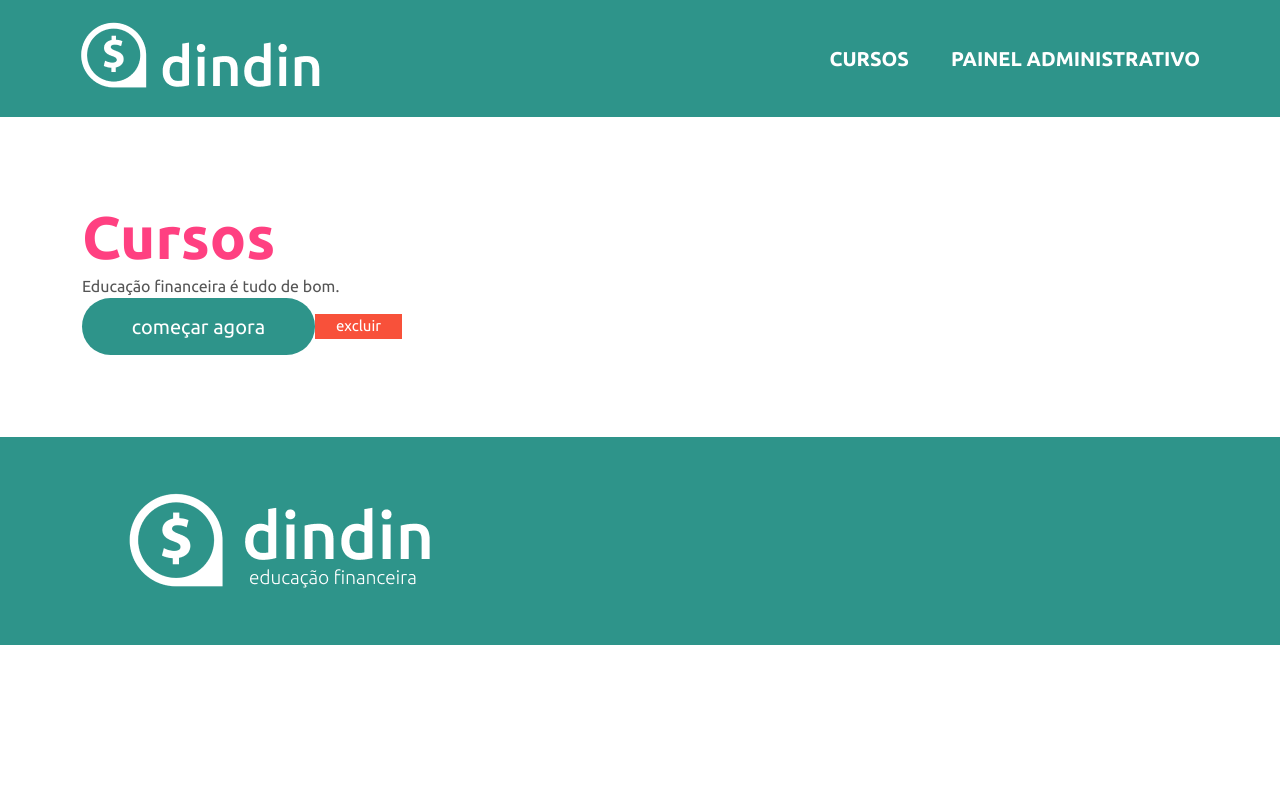
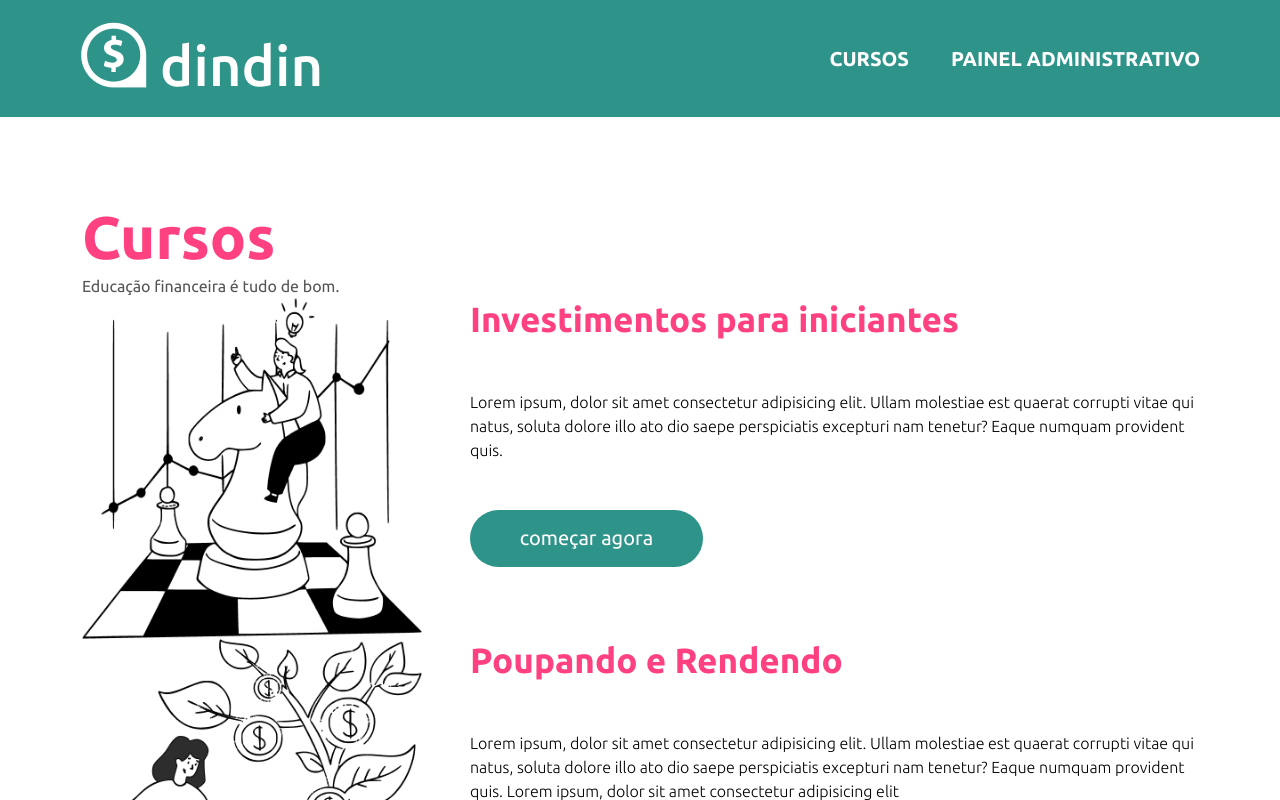
Before and after one commit to Dindin-Grupo2/dindin, a Vue app in the folder frontend/: page / in a window 1280 px wide. Shown: the top 800 px of the page. Built offline with nearby package versions, Linux system fonts and the light colour scheme.

Commit message:
page courses and course item

```diff
--- a/frontend/src/App.vue
+++ b/frontend/src/App.vue
@@ -1,7 +1,9 @@
 <template>
   <div id="app">
     <Navbar />
-    <router-view />
+    <section class="grid-container">
+      <router-view />
+    </section>
     <Footer />
   </div>
 </template>
@@ -11,6 +13,7 @@ import Footer from "@/components/Footer.vue";
 import Navbar from "@/components/Navbar.vue";
 
 export default {
+  name: "App",
   components: {
     Footer,
     Navbar,
--- /dev/null
+++ b/frontend/src/components/CourseItem.vue
@@ -0,0 +1,33 @@
+<template>
+  <article class="grid grid-cols gap-xl">
+    <div class="g-col g-col-xs-12 g-col-md-4">
+      <img alt="img" :src="`images/${item.capa}`" />
+    </div>
+    <div class="grid gap-xl g-col g-col-xs-12 g-col-md-8">
+      <h2 class="subtitle text-secondary">{{ item.titulo }}</h2>
+      <p class="w-light">
+        {{ item.descricao }}
+      </p>
+      <div>
+        <router-link
+          to="/"
+          class="button bg-primary button--lg button-radius button-p--lg"
+          >começar agora</router-link
+        >
+      </div>
+    </div>
+  </article>
+</template>
+
+<script>
+export default {
+  name: "CourseItem",
+  props: {
+    item: {
+      required: true,
+    },
+  },
+};
+</script>
+
+<style scoped lang="scss"></style>
--- a/frontend/src/styles/components/_page.scss
+++ b/frontend/src/styles/components/_page.scss
@@ -1,6 +1,8 @@
 .page {
-  padding: 32px 20px;
+  padding-bottom: 32px;
+  padding-top: 32px;
   @media screen and (min-width: 992px) {
-    padding: 82px;
+    padding-bottom: 82px;
+    padding-top: 82px;
   }
 }
--- a/frontend/src/styles/settings/_grid.scss
+++ b/frontend/src/styles/settings/_grid.scss
@@ -26,10 +26,12 @@ $sizes: 0, 576, 768, 992, 1200;
 }
 
 .grid {
-  align-content: stretch;
+  align-items: start;
   display: grid;
   gap: 0;
-  &:not(.nowrap) {
+  grid-auto-flow: row;
+  &-cols {
+    align-content: stretch;
     grid-template-columns: repeat(12, 1fr);
     grid-template-rows: auto;
     justify-content: stretch;
@@ -48,11 +50,13 @@ $sizes: 0, 576, 768, 992, 1200;
   &-container {
     margin-left: auto;
     margin-right: auto;
-    max-width: 1032px;
+    max-width: 1284px;
+    padding-left: 20px;
+    padding-right: 20px;
     width: 100%;
     @media screen and (min-width: 992px) {
-      padding-left: 20px;
-      padding-right: 20px;
+      padding-left: 82px;
+      padding-right: 82px;
     }
   }
 }
@@ -69,8 +73,7 @@ $sizes: 0, 576, 768, 992, 1200;
             }
           }
         }
-      }
-      @else if $screen == lg {
+      } @else if $screen == lg {
         @media screen and (min-width: 992px) {
           @for $i from 1 through $columns {
             &-#{$i} {
@@ -78,8 +81,7 @@ $sizes: 0, 576, 768, 992, 1200;
             }
           }
         }
-      }
-      @else if $screen == md {
+      } @else if $screen == md {
         @media screen and (min-width: 768px) {
           @for $i from 1 through $columns {
             &-#{$i} {
@@ -87,8 +89,7 @@ $sizes: 0, 576, 768, 992, 1200;
             }
           }
         }
-      }
-      @else if $screen == sm {
+      } @else if $screen == sm {
         @media screen and (min-width: 576px) {
           @for $i from 1 through $columns {
             &-#{$i} {
@@ -96,8 +97,7 @@ $sizes: 0, 576, 768, 992, 1200;
             }
           }
         }
-      }
-      @else {
+      } @else {
         @for $i from 1 through $columns {
           &-#{$i} {
             grid-column: span $i;
@@ -142,7 +142,7 @@ $sizes: 0, 576, 768, 992, 1200;
       }
     }
   }
-  &-max{
+  &-max {
     &-200 {
       max-width: 200px;
       &:last-of-type {
@@ -174,4 +174,10 @@ $sizes: 0, 576, 768, 992, 1200;
   &-lg {
     gap: 32px;
   }
+  &-xl {
+    gap: 20px;
+    @media screen and (min-width: 992px) {
+      gap: 48px;
+    }
+  }
 }
--- a/frontend/src/styles/settings/_typography.scss
+++ b/frontend/src/styles/settings/_typography.scss
@@ -44,3 +44,15 @@ h6 {
     font-size: 3.75rem;
   }
 }
+
+.subtitle {
+  font-size: 1.4rem;
+  font-weight: 700;
+  @media screen and (min-width: 992px) {
+    font-size: 2.1875rem;
+  }
+}
+
+.w-light {
+  font-weight: 300;
+}
--- a/frontend/src/views/Backoffice.vue
+++ b/frontend/src/views/Backoffice.vue
@@ -1,6 +1,9 @@
 <template>
   <section>
     <h1 class="text-secondary">Painel Administrativo</h1>
+    <button class="button bg-negative button--xs">excluir</button>
+    <button class="button bg-warning button--xs">editar</button>
+    <button class="button bg-positive button--xs">adicionar</button>
   </section>
 </template>
 
--- a/frontend/src/views/Courses.vue
+++ b/frontend/src/views/Courses.vue
@@ -2,15 +2,49 @@
   <section class="page">
     <h1 class="title text-secondary">Cursos</h1>
     <p class="text-dark">Educação financeira é tudo de bom.</p>
-    <button class="button bg-primary button--lg button-radius button-p--lg">
-      começar agora
-    </button>
-    <button class="button bg-negative button--xs">excluir</button>
+    <main>
+      <CourseItem v-for="(item, index) in res" :key="index" :item="item" />
+    </main>
   </section>
 </template>
 
 <script>
+import CourseItem from "@/components/CourseItem.vue";
+
 export default {
   name: "Courses",
+  components: {
+    CourseItem,
+  },
+  data() {
+    return {
+      res: [
+        {
+          idcurso: 1,
+          titulo: "Investimentos para iniciantes",
+          capa: "temp-foto-curso-1.jpg",
+          nome_professor: "",
+          descricao:
+            "Lorem ipsum, dolor sit amet consectetur adipisicing elit. Ullam molestiae est quaerat corrupti vitae qui natus, soluta dolore illo ato dio saepe perspiciatis excepturi nam tenetur? Eaque numquam provident quis.",
+        },
+        {
+          idcurso: 2,
+          titulo: "Poupando e Rendendo",
+          capa: "temp-foto-curso-2.jpg",
+          nome_professor: "",
+          descricao:
+            "Lorem ipsum, dolor sit amet consectetur adipisicing elit. Ullam molestiae est quaerat corrupti vitae qui natus, soluta dolore illo ato dio saepe perspiciatis excepturi nam tenetur? Eaque numquam provident quis. Lorem ipsum, dolor sit amet consectetur adipisicing elit",
+        },
+        {
+          idcurso: 3,
+          titulo: "Independência Financeira",
+          capa: "temp-foto-curso-3.jpg",
+          nome_professor: "",
+          descricao:
+            "Lorem ipsum, dolor sit amet consectetur adipisicing elit. Ullam molestiae est quaerat corrupti vitae qui natus, soluta dolore illo ato dio saepe perspiciatis excepturi nam tenetur? Eaque numquam provident quis. Ullam molestiae est quaerat corrupti vitae qui natus, soluta dolore illo ato dio saepe perspiciatis excepturi nam tenetur",
+        },
+      ],
+    };
+  },
 };
 </script>
```
